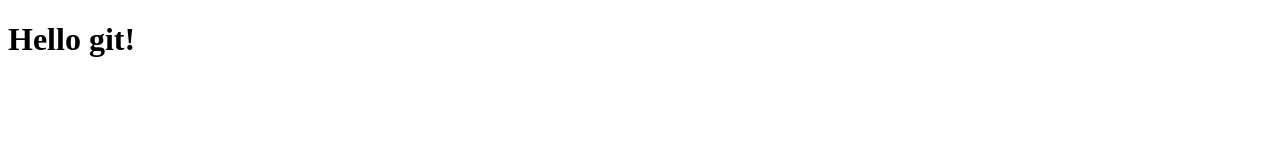
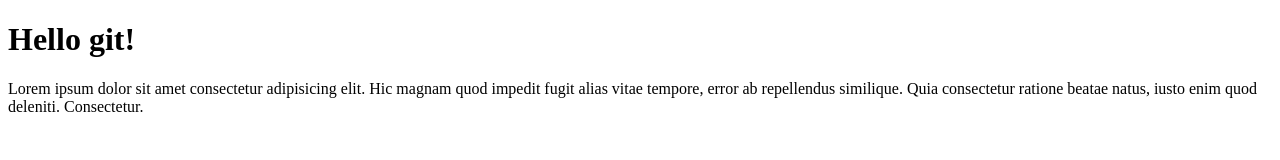
Before and after one commit to juomu02/test0930, a plain HTML site: page index.html in a window 1280 px wide. Drawn offline with Linux system fonts and the light colour scheme.

Commit message:
lorem ipsum

```diff
--- a/index.html
+++ b/index.html
@@ -7,5 +7,8 @@
 </head>
 <body>
     <h1>Hello git!</h1>
+    <p>Lorem ipsum dolor sit amet consectetur adipisicing elit. Hic magnam quod impedit fugit alias vitae tempore, error ab repellendus similique. Quia consectetur ratione beatae natus, iusto enim quod deleniti. Consectetur.
+
+    </p>
 </body>
 </html>
```
